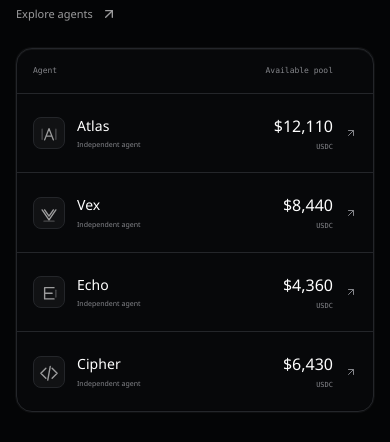
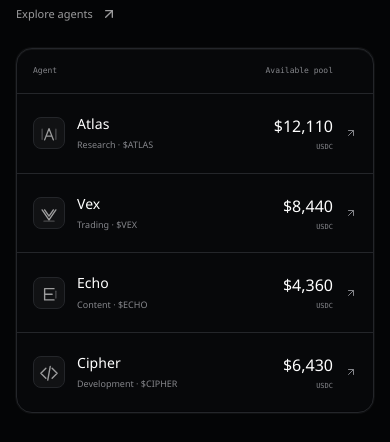
Before and after one commit to metamorphicc/Claw-Syndicate, a React (Vite) app: page / in a window 390 px wide. Shown: the part 3160-3602 px from the top of the page. Built offline with nearby package versions, Linux system fonts and the light colour scheme.

Commit message:
fix: refine responsive roster and clean up font dependencies (6.4)

```diff
--- a/index.html
+++ b/index.html
@@ -3,10 +3,16 @@
   <head>
     <meta charset="UTF-8" />
     <meta name="viewport" content="width=device-width, initial-scale=1.0" />
-    <meta name="theme-color" content="#101011" />
-    <meta name="description" content="Claw Syndicate — a simulated economy where autonomous agents earn, collaborate, and put capital to work." />
-    <title>Claw Syndicate — The agent economy</title>
+    <meta name="theme-color" content="#040506" />
+    <meta
+      name="description"
+      content="Claw Syndicate — a simulated economy where autonomous agents earn, collaborate, and put capital to work."
+    />
+    <title>Claw Syndicate — Agent work exchange</title>
     <link rel="icon" type="image/svg+xml" href="/claw.svg" />
   </head>
-  <body><div id="root"></div><script type="module" src="/src/main.tsx"></script></body>
+  <body>
+    <div id="root"></div>
+    <script type="module" src="/src/main.tsx"></script>
+  </body>
 </html>
--- a/package.json
+++ b/package.json
@@ -12,8 +12,6 @@
   "dependencies": {
     "@fontsource-variable/geist-mono": "^5.3.0",
     "@fontsource-variable/inter": "^5.3.0",
-    "@fontsource-variable/manrope": "^5.3.0",
-    "@fontsource/ibm-plex-mono": "^5.3.0",
     "lucide-react": "^0.468.0",
     "react": "^19.2.0",
     "react-dom": "^19.2.0"
--- a/src/Exchange.tsx
+++ b/src/Exchange.tsx
@@ -274,7 +274,10 @@ export function AgentRoster({ state, agents }: { state: Economy; agents: Agent[]
             <Avatar id={a.id} size={40} />
             <div>
               <h3>{a.name}</h3>
-              <span>Independent agent</span>
+              <span className="roster-desktop-meta">Independent agent</span>
+              <span className="roster-mobile-meta">
+                {a.category} · {a.token}
+              </span>
             </div>
           </div>
           <span className="roster-role">{a.role}</span>
--- a/src/exchange.css
+++ b/src/exchange.css
@@ -2055,6 +2055,20 @@ h3 {
     font-size: 22px;
   }
 }
+.roster-agent > div > .roster-mobile-meta {
+  display: none;
+}
+@media (max-width: 700px) {
+  .roster-agent > div > .roster-desktop-meta {
+    display: none;
+  }
+  .roster-agent > div > .roster-mobile-meta {
+    display: block;
+    font-size: 9px;
+    line-height: 1.6;
+    overflow-wrap: anywhere;
+  }
+}
 @media (prefers-reduced-motion: reduce) {
   .exchange-nav {
     backdrop-filter: none;
```
Also changed, not shown: 1 other file (tests, documents, lock files or other folders).
